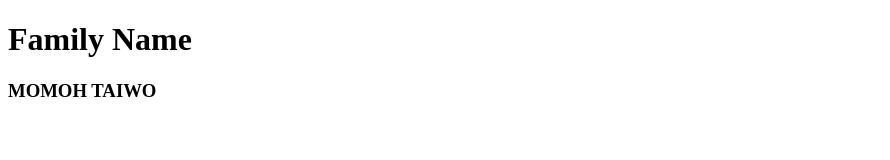
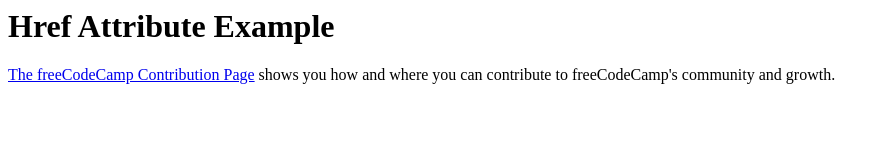
Before and after one commit to tylerjusfly/momoh-app-2, a plain HTML site: page index.html in a window 1280 px wide. Shown: the whole page, without its empty margins (0-890 px from the left). Drawn offline with Linux system fonts and the light colour scheme.

Commit message:
Update index.html

```diff
--- a/index.html
+++ b/index.html
@@ -1,7 +1,11 @@
-<!DOCTYPE html>
 <html>
-    <h1>Family Name</h1>
-
-    <h3>MOMOH TAIWO</h3>
-
+  <head>
+    <title>Href Attribute Example</title>
+  </head>
+  <body>
+    <h1>Href Attribute Example</h1>
+    <p>
+      <a href="https://www.freecodecamp.org/contribute/">The freeCodeCamp Contribution Page</a> shows you how and where you can contribute to freeCodeCamp's community and growth.
+    </p>
+  </body>
 </html>
```
